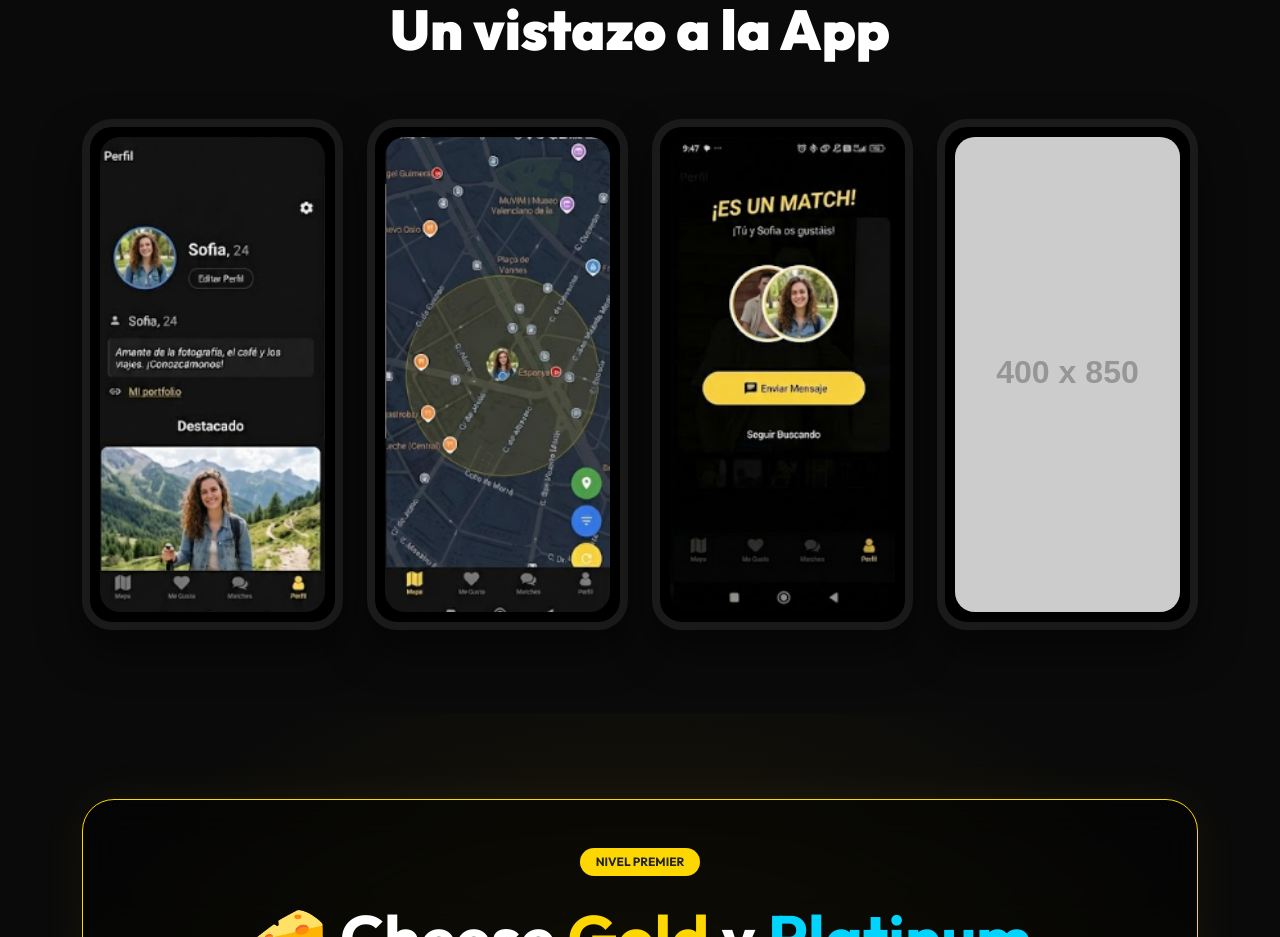
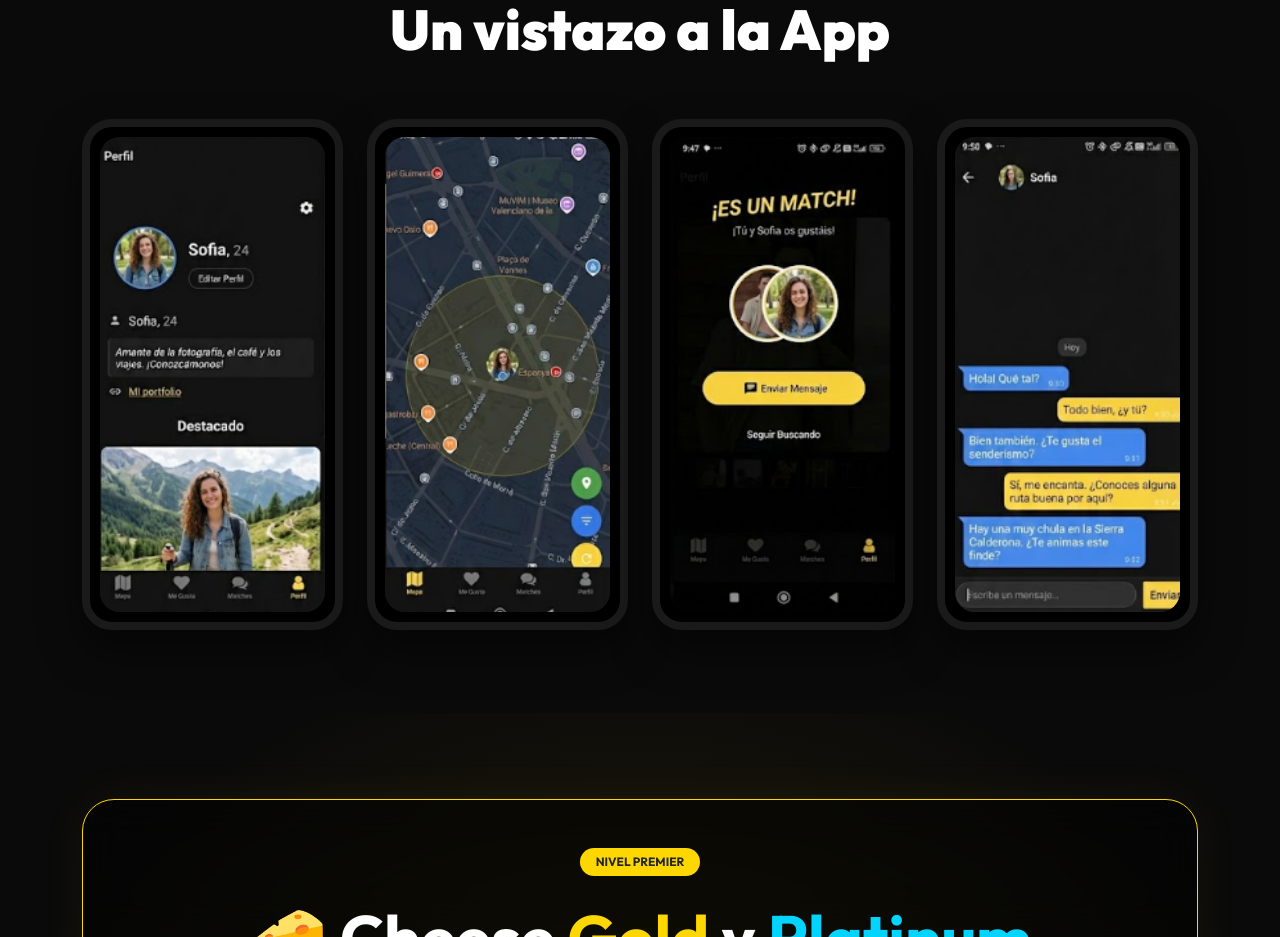
Before and after one commit to javivi-prgs/CheeseEnAngular, an Angular app: page / in a window 1280 px wide. Shown: the part 2640-3577 px from the top of the page. Built offline with nearby package versions, Linux system fonts and the light colour scheme.

Commit message:
cambio-de-imagen-y-tarea-nueva

```diff
--- a/src/app/components/vistazo/vistazo.component.html
+++ b/src/app/components/vistazo/vistazo.component.html
@@ -36,7 +36,7 @@
             <div class="col-6 col-md-3">
                 <div class="phone-card">
                     <div class="phone-screen">
-                        <img src="https://placehold.co/400x850/111/white?text=Chat+Screen" alt="Chat" class="img-fluid">
+                        <img src="img/sofia.png" alt="Chat" class="img-fluid">
                     </div>
                 </div>
             </div>
```
Also changed, not shown: .IA-settings/image-8.png (added), .IA-settings/task.md.
